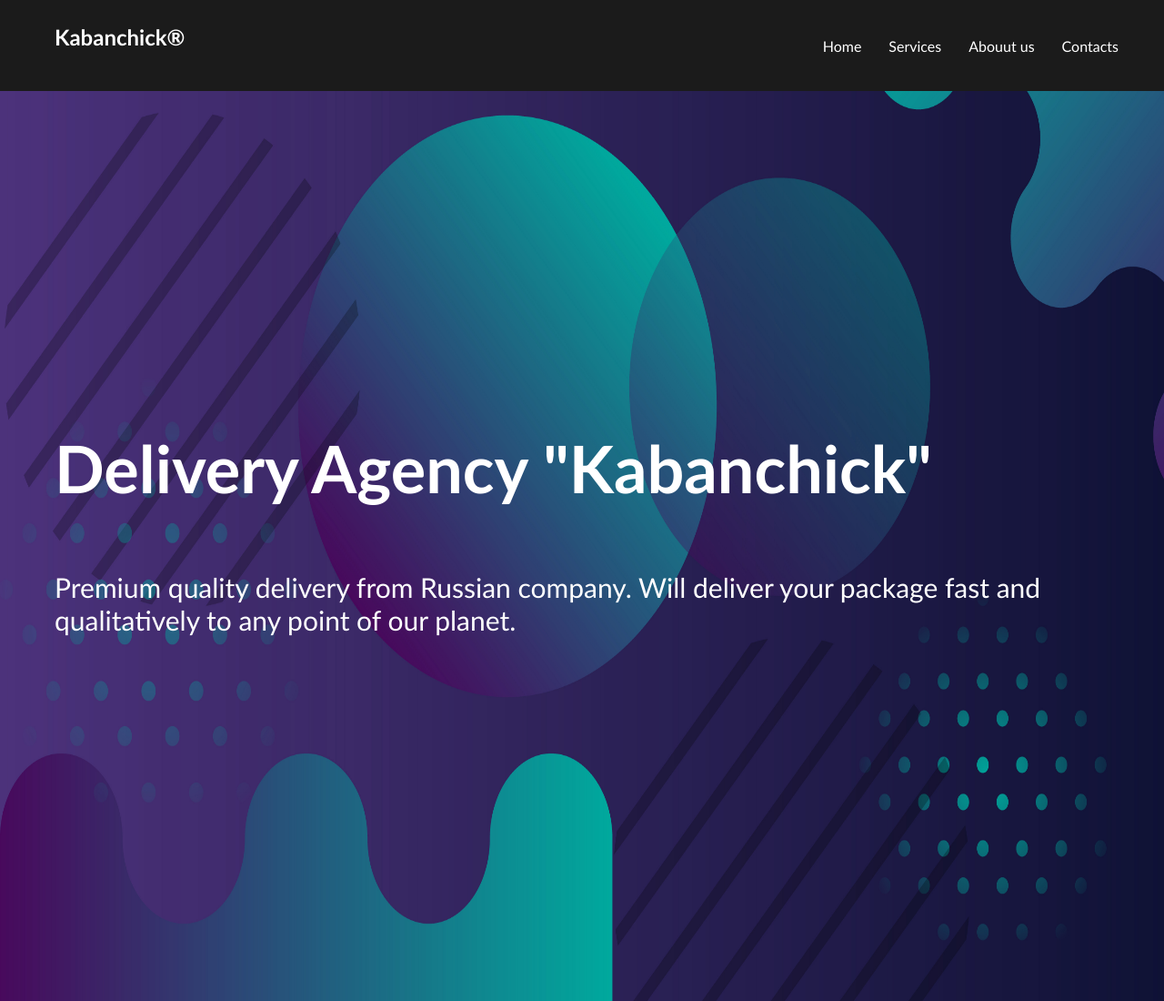
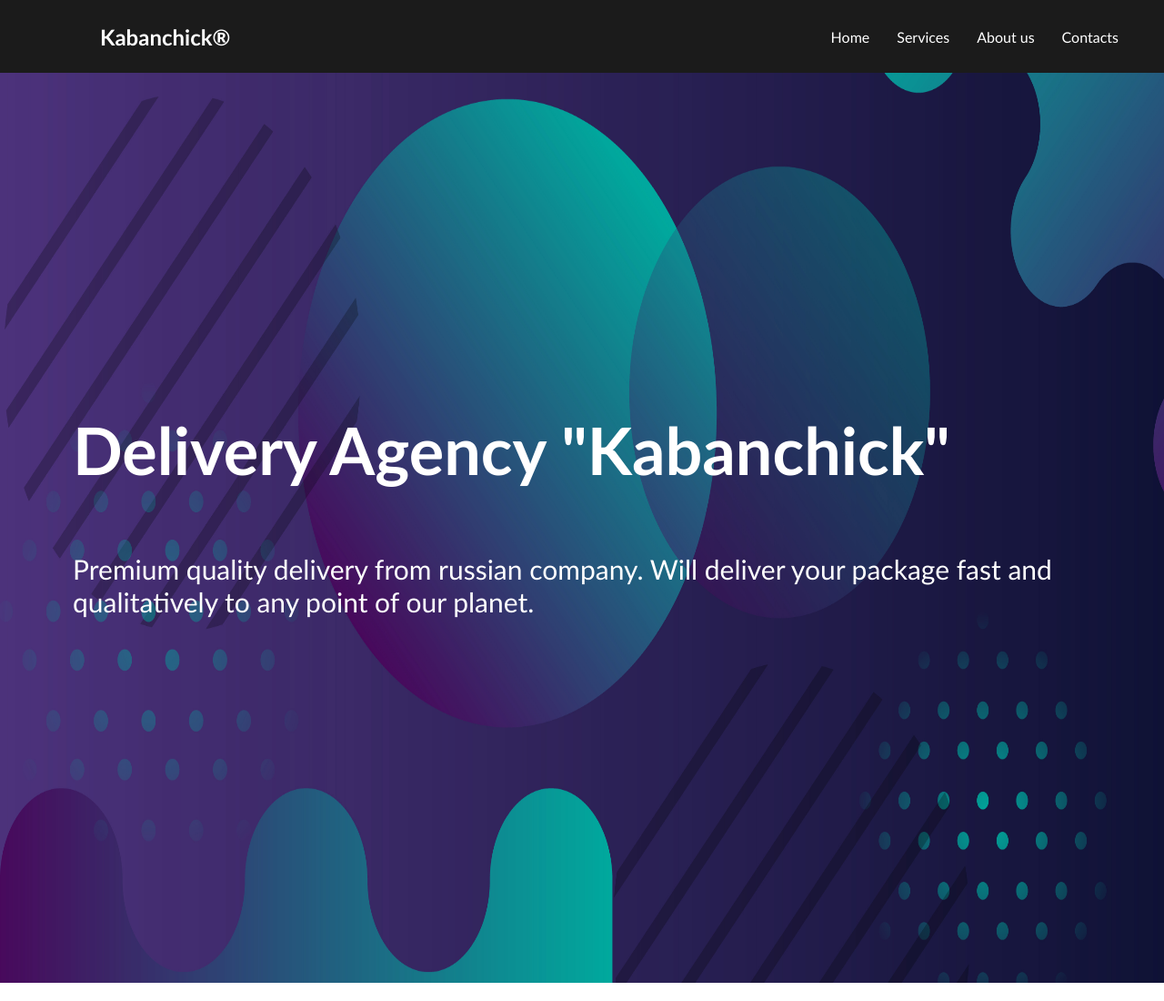
Before and after one commit to Ilyaguar/website, a plain HTML site: page index.html in a window 1280 px wide. Shown: the top 1100 px of the page at 91% size. Drawn offline with Linux system fonts and the light colour scheme.

Commit message:
Add files via upload

```diff
--- a/css/styles.css
+++ b/css/styles.css
@@ -18,8 +18,9 @@ header
     padding-right: 50px;
     display: flex;
     background-color: rgb(27, 27, 27);
-    height: 100px;
+    height: 80px;
     justify-content: space-between;
+    align-items: center;
 }
 .head
 {
@@ -30,6 +31,10 @@ nav
 {
     align-items: center;
     display: flex;
+}
+
+header li a:hover{
+    color: blanchedalmond;
 }
 
 ul
@@ -73,8 +78,9 @@ main
     justify-content: center;
     font-size: 150%;
     background-image: url(../img/bgcolor2.jpg);
-    background-size: 100% 100%;
+    background-size: 100% 1080px;
     background-repeat: no-repeat;
+    cursor: default;
 }
 
 .content h2
@@ -114,6 +120,7 @@ main
     align-items: center;
     margin-top: 40px;
     font-weight: bold;
+    cursor: default;
 }
 
 .prods p{
@@ -200,6 +207,7 @@ section p{
     display: flex;
     align-items: center;
     margin-bottom: 20px;
+    align-items: flex-end;
 }
 
 .right img {
@@ -225,6 +233,6 @@ footer p
 }
 
 .tab{
-    padding-left: 60px;
-    padding-right: 60px;
+    padding-left: 80px;
+    padding-right: 80px;
 }
--- a/index.html
+++ b/index.html
@@ -8,14 +8,14 @@
 <body>
     <header>
         <div class="logo tab">
-            <h2>Kabanchick®</h2>
+            <a href=""><h2>Kabanchick®</h2></a>
         </div>
 
         <nav>
             <ul>
                 <li><a href="">Home</a></li>
                 <li><a href="">Services</a></li>
-                <li><a href="">Abouut us</a></li>
+                <li><a href="">About us</a></li>
                 <li><a href="">Contacts</a></li>
             </ul>
         </nav>
@@ -24,7 +24,7 @@
     <main>
         <div class="content tab">
             <h2>Delivery Agency "Kabanchick"</h2>
-            <p>Premium quality delivery from Russian company. Will deliver your package fast and qualitatively to any point of our planet.</p>
+            <p>Premium quality delivery from russian company. Will deliver your package fast and qualitatively to any point of our planet.</p>
         </div>
 
         <section class="prods tab">
@@ -49,13 +49,13 @@
             <div class="twosides">
                 <div class="left">
                     <input id="Name" type="text" placeholder="Name" required>
-                    <input id="Name" type="text" placeholder="Phone" required>
+                    <input id="Phone" type="number" placeholder="Phone" required>
                     <button>Send</button>
                 </div>
                 <div class="right">
                     <ul>
-                        <li><img src="img/phone-call.png"><span>+7(499)955-55-55</span></li>
-                        <li><img src="img/email.png"><span>KabanchickDelivery@gmail.com</span></li>
+                        <li><img src="img/phone-call.png"><p>+7(499)955-55-55</p></li>
+                        <li><img src="img/email.png"><p>KabanchickDelivery@gmail.com</p></li>
                     </ul>
                 </div>
             </div>
```
